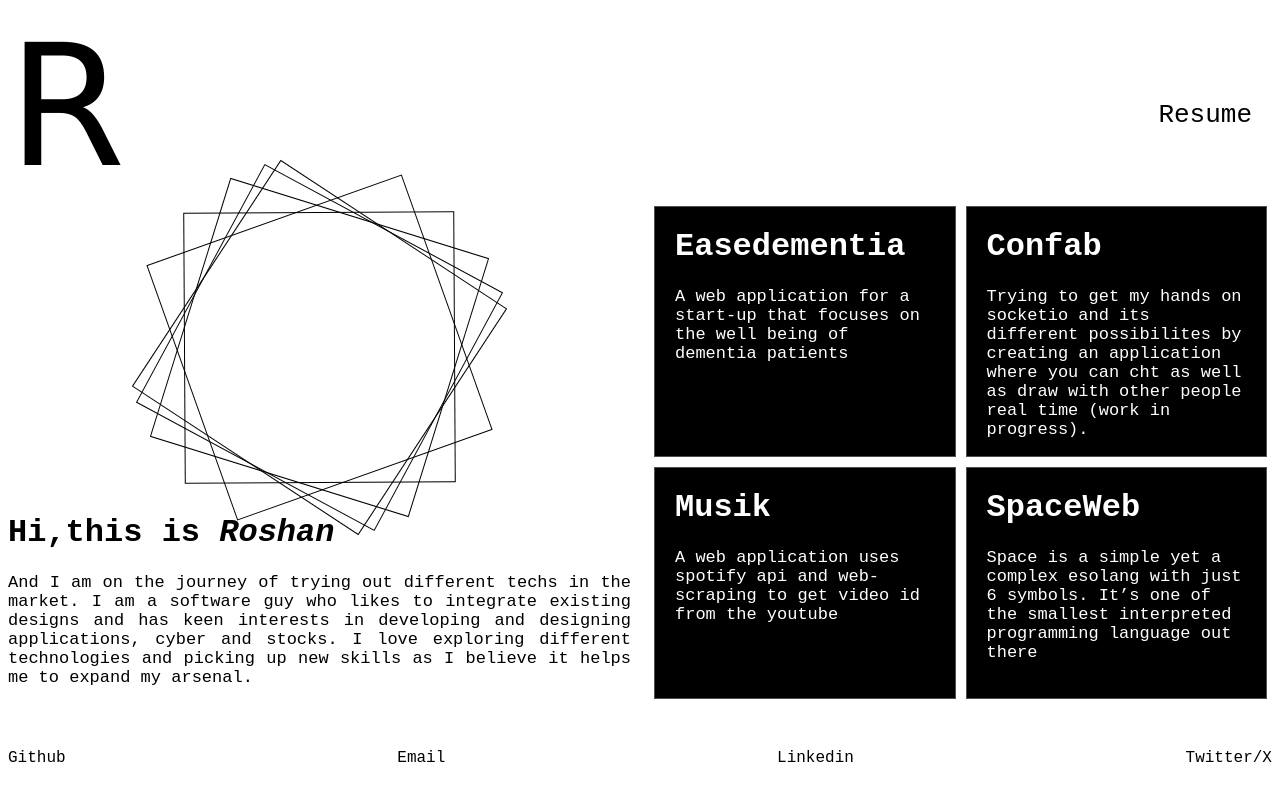
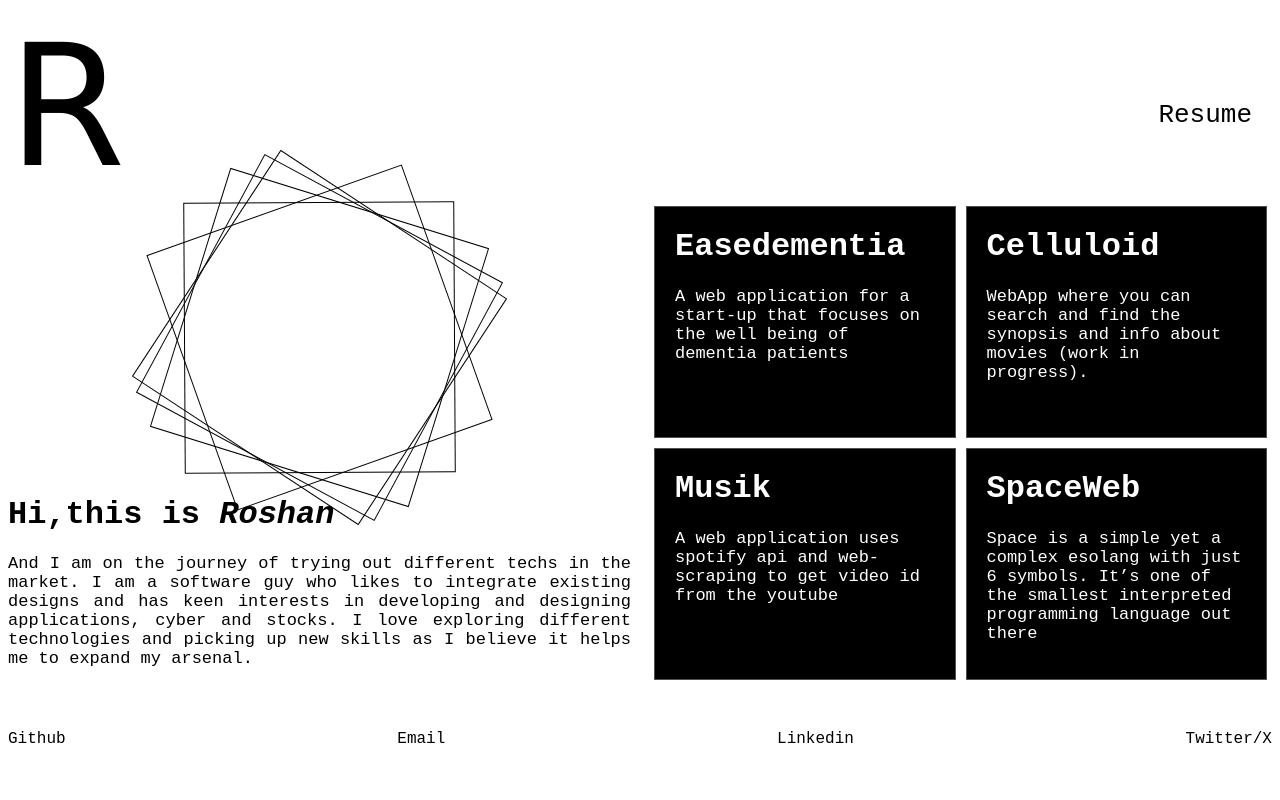
Before and after one commit to roshan0099/roshan-profile, a React (Vite) app: page / in a window 1280 px wide. Built offline with nearby package versions, Linux system fonts and the light colour scheme.

Commit message:
changed some infos

```diff
--- a/src/layout/mainBody.jsx
+++ b/src/layout/mainBody.jsx
@@ -109,11 +109,10 @@ export function MainBody() {
                         </div>
 
                         <div className="col" id="2"    >
-                            <h1> Confab</h1>
-                            <a href="https://github.com/roshan0099/Website-socketio-express" className="linkhub"><img src="/github.png" alt="" height="90px" width="90px" /></a>
+                            <h1> Celluloid</h1>
+                            <a href="https://celluloid-movieapp.vercel.app/" className="linkhub"><img src="/github.png" alt="" height="90px" width="90px" /></a>
                             <p>
-                                Trying to get my hands on socketio and its different possibilites by creating
-                                an application where you can cht as well as draw with other people real time (work in progress).
+                                WebApp where you can search and find the synopsis and info about movies (work in progress).
 
                             </p>
                         </div>
```
